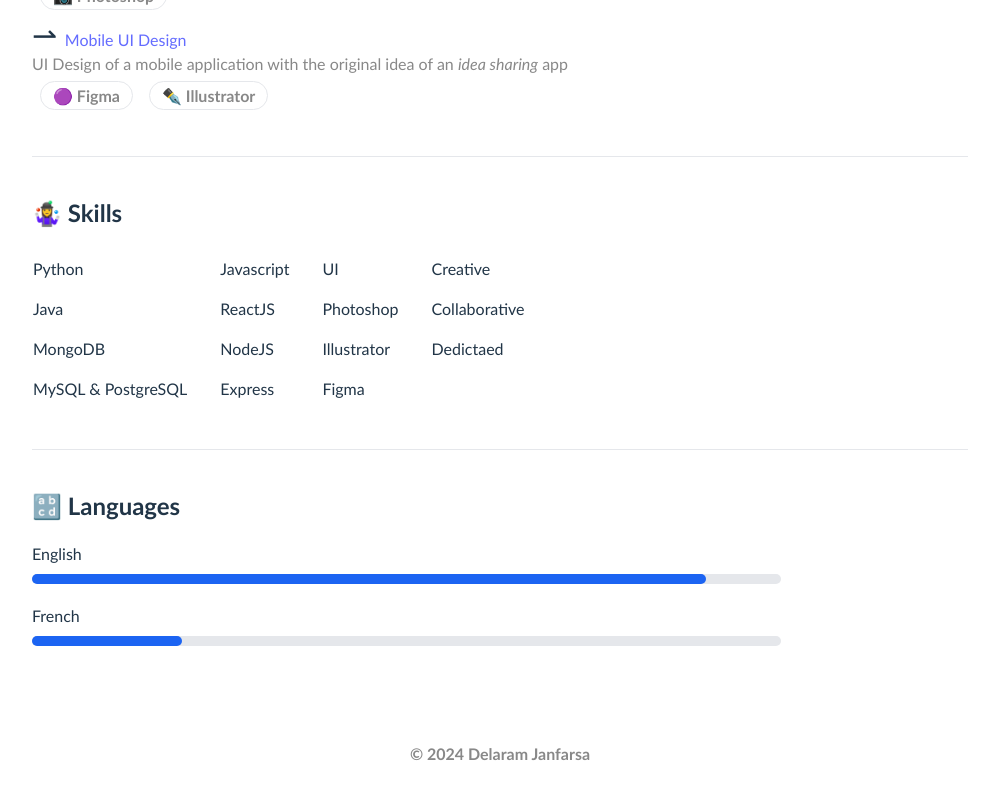
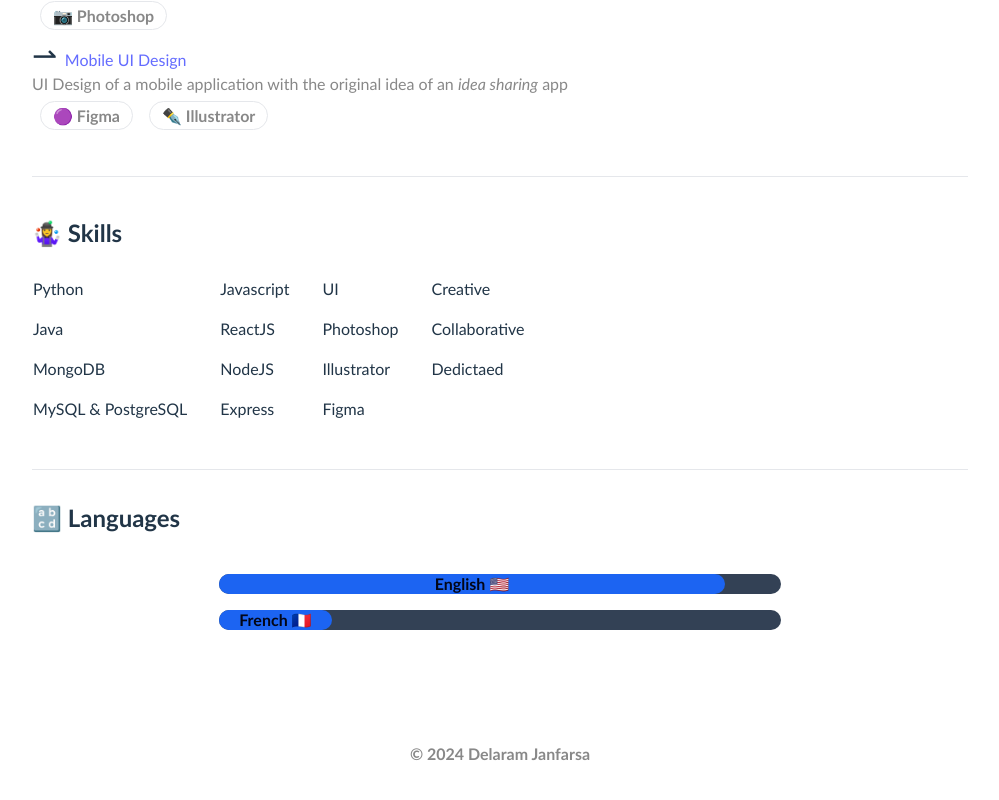
Before and after one commit to heyxdelaram/resume, a React (Vite) app: page / in a window 1280 px wide. Shown: the part 1510-2310 px from the top of the page, without its empty margins (140-1139 px from the left). Built offline with nearby package versions, Linux system fonts and the light colour scheme.

Commit message:
new features

```diff
--- a/src/Education.jsx
+++ b/src/Education.jsx
@@ -1,7 +1,7 @@
 const Education = () => {
   return (
     <div className="my-10">
-      <h3 className="text-2xl font-semibold">🎓Education</h3>
+      <h3 className="text-2xl font-semibold">🎓 Education</h3>
       <p>
         <span className="text-3xl">&#8618;</span> Bachelor of Computer
         (Software) Engineering -
--- a/src/Languages.jsx
+++ b/src/Languages.jsx
@@ -1,21 +1,24 @@
 const Languages = () => {
   return (
-    <div className="my-10">
+    <div>
       <h5 className="text-2xl font-semibold">🔡 Languages</h5>
-
-      <div className="mt-5 mb-2 text-base font-medium">English</div>
-      <div className="w-4/5 bg-gray-200 rounded-full h-2.5 mb-4 dark:bg-gray-700">
-        <div
-          className="bg-blue-600 h-2.5 rounded-full"
-          style={{ width: "90%" }}
-        ></div>
-      </div>
-      <div className="mt-5 mb-2 text-base font-medium">French</div>
-      <div className="w-4/5 bg-gray-200 rounded-full h-2.5 mb-4 dark:bg-gray-700">
-        <div
-          className="bg-blue-600 h-2.5 rounded-full"
-          style={{ width: "20%" }}
-        ></div>
+      <div className="my-10 flex flex-col flex-wrap justify-center items-center">
+        <div className="w-3/5 rounded-full mb-4 bg-slate-700">
+          <div
+            className="bg-blue-600 text-slate-950 text-center p-0.5 leading-none rounded-full font-bold text-base"
+            style={{ width: "90%" }}
+          >
+            English &#127482;&#127480;
+          </div>
+        </div>
+        <div className="w-3/5 rounded-full mb-4 bg-slate-700">
+          <div
+            className="bg-blue-600 text-slate-950 text-center p-0.5 leading-none rounded-full font-bold text-base"
+            style={{ width: "20%" }}
+          >
+            French &#127467;&#127479;
+          </div>
+        </div>
       </div>
     </div>
   );
--- a/src/Projects.jsx
+++ b/src/Projects.jsx
@@ -10,6 +10,9 @@ const Projects = () => {
   return (
     <div className="my-10">
       <h5 className="text-2xl font-semibold">💻 Projects</h5>
+      <p className="read-the-docs text-sm">
+        Project titles are linked to source/website
+      </p>
 
       <p className="text-center my-5">--- Code ---</p>
       <div>
@@ -17,7 +20,9 @@ const Projects = () => {
         <div>
           <p>
             <span className="text-3xl">&#8640; </span>
-            <a href="/">This Website 👇</a>
+            <a href="https://github.com/heyxdelaram/resume.git">
+              This Website 👇
+            </a>
           </p>
           <div className="flex flex-wrap">
             <Tag str="🟡 Javascript" />
--- a/src/Skills.jsx
+++ b/src/Skills.jsx
@@ -1,9 +1,9 @@
 const Skills = () => {
   return (
     <div className="my-10">
-      <h5 className="text-2xl font-semibold">🤹‍♀️ Skills</h5>
+      <h5 className="text-2xl font-semibold align-middle">🤹‍♀️ Skills</h5>
 
-      <table className="mt-5">
+      <table className=" mt-5">
         <colgroup>
           <col />
         </colgroup>
```
